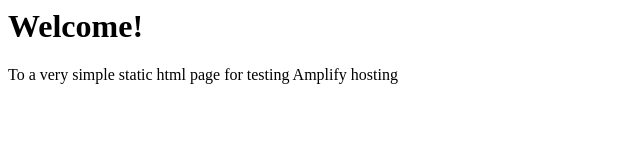
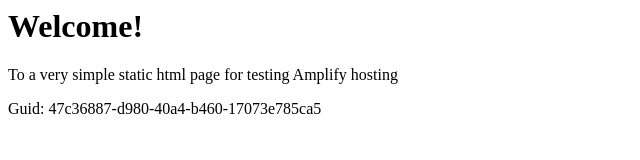
Before and after one commit to aws-aemilia-sin/Github-PR-Commit-Integration-Test-DoNotTouch-Gith-OKSLNVO2-v1-preprod-ap-southeast-1, a website: page src/index.html in a window 1280 px wide. Shown: the whole page, without its empty margins (0-640 px from the left). Drawn offline with Linux system fonts and the light colour scheme.

Commit message:
commit from integ tests

```diff
--- a/src/index.html
+++ b/src/index.html
@@ -1,3 +1,5 @@
+
+
 <html lang="en">
 
 <head>
@@ -10,6 +12,6 @@
 <body>
     <h1>Welcome!</h1>
     <p>To a very simple static html page for testing Amplify hosting</p>
-</body>
+    <p>Guid: 47c36887-d980-40a4-b460-17073e785ca5</p></body>
 
 </html>
```
